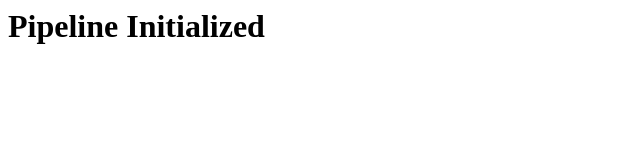
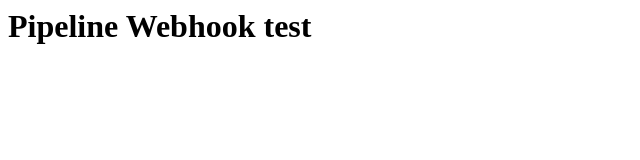
Before and after one commit to quivonex/testpipeline, a plain HTML site: page index.html in a window 1280 px wide. Shown: the whole page, without its empty margins (0-640 px from the left). Drawn offline with Linux system fonts and the light colour scheme.

Commit message:
Update index.html

```diff
--- a/index.html
+++ b/index.html
@@ -1,3 +1,3 @@
 <h1>
-  Pipeline Initialized
+  Pipeline Webhook test
 </h1>
```
